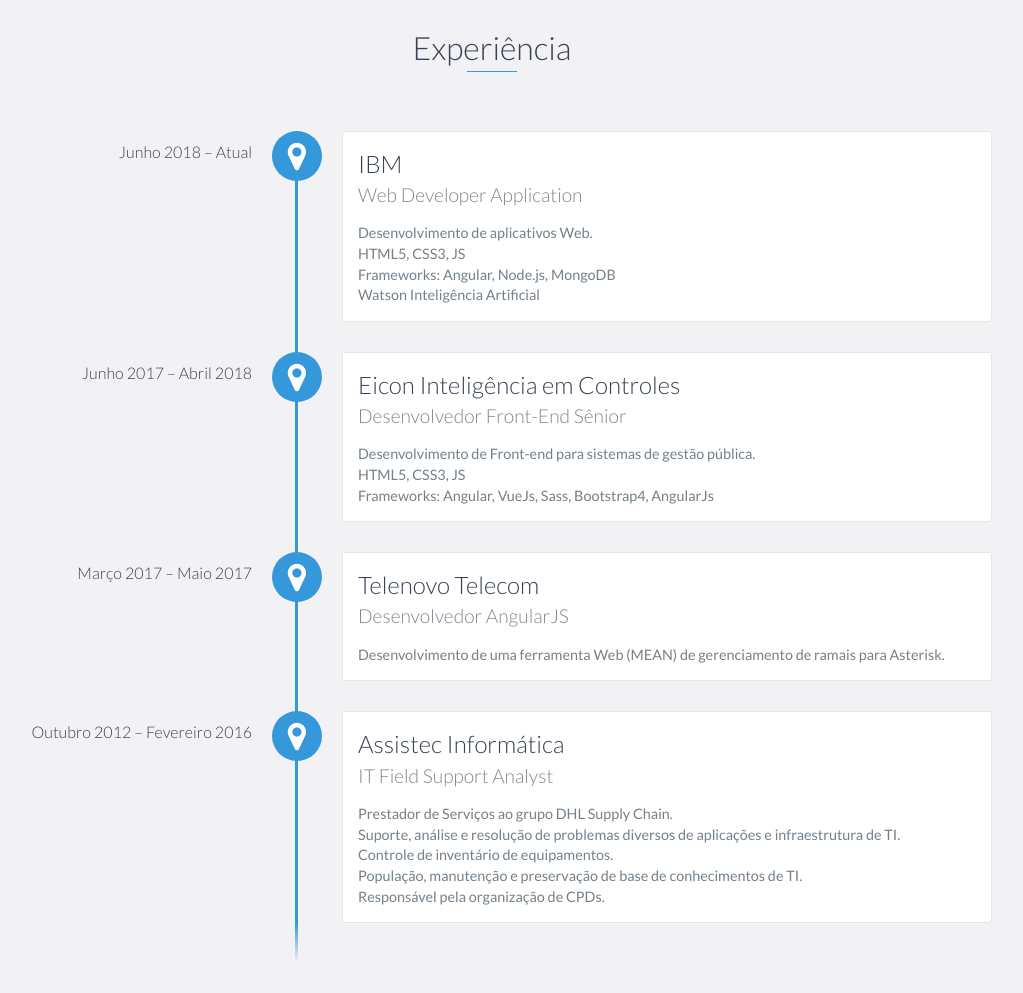
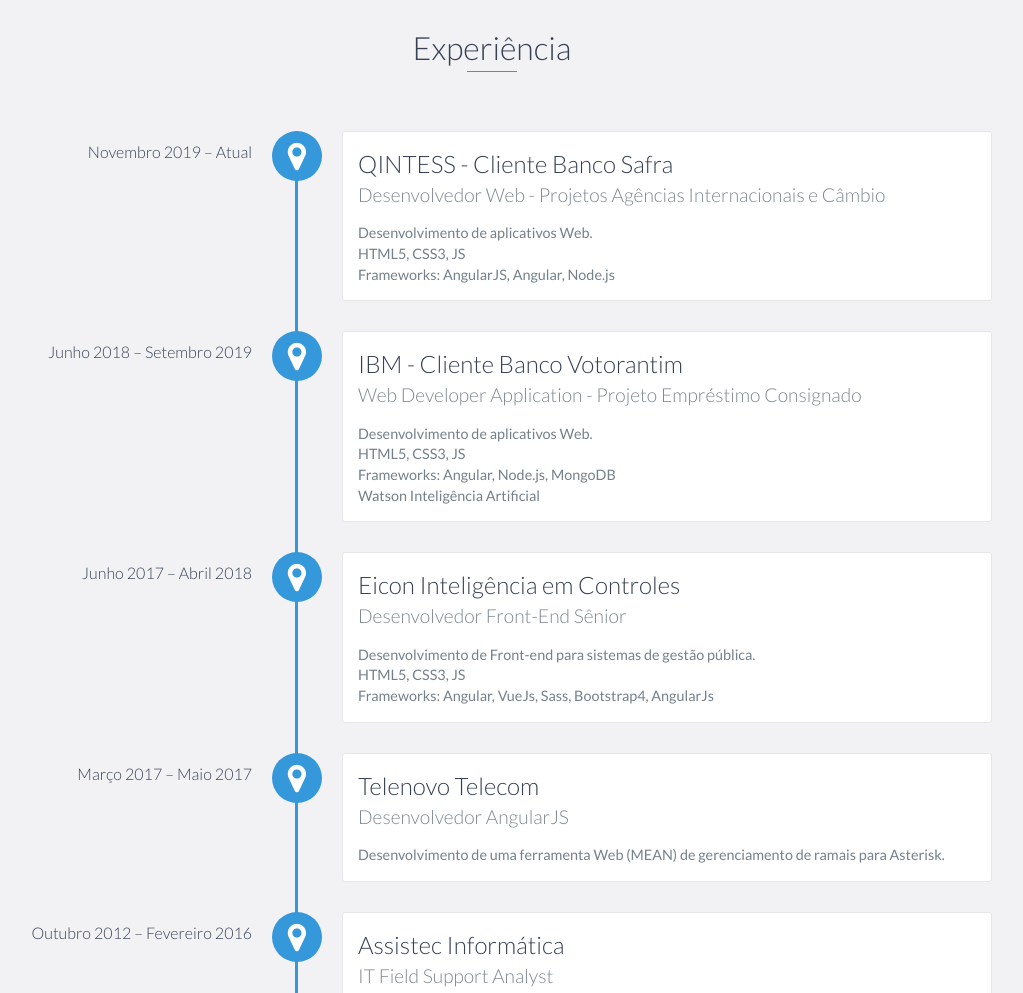
Before and after one commit to douglasmonteiro-dev/Portfolio, a website: page index.html in a window 1280 px wide. Shown: the part 1120-2113 px from the top of the page, without its empty margins (148-1171 px from the left). Drawn offline with nearby package versions, Linux system fonts and the light colour scheme; a script that the page names is missing.

Commit message:
update Qintess Data

```diff
--- a/index.html
+++ b/index.html
@@ -97,9 +97,19 @@
         <h2 class="heading">Experiência</h2>
         <div id="experience-timeline">
 
-            <div data-date="Junho 2018 – Atual">
-                <h3>IBM</h3>
-                <h4>Web Developer Application</h4>
+            <div data-date="Novembro 2019 – Atual">
+                <h3>QINTESS - Cliente Banco Safra</h3>
+                <h4>Desenvolvedor Web - Projetos Agências Internacionais e Câmbio</h4>
+                <p>
+                    Desenvolvimento de aplicativos Web.
+                    <br>HTML5, CSS3, JS
+                    <br>Frameworks: AngularJS, Angular, Node.js
+                </p>
+            </div>
+
+            <div data-date="Junho 2018 – Setembro 2019">
+                <h3>IBM - Cliente Banco Votorantim</h3>
+                <h4>Web Developer Application - Projeto Empréstimo Consignado</h4>
                 <p>
                     Desenvolvimento de aplicativos Web.
                     <br>HTML5, CSS3, JS
```
Also changed, not shown: 2 other files.
